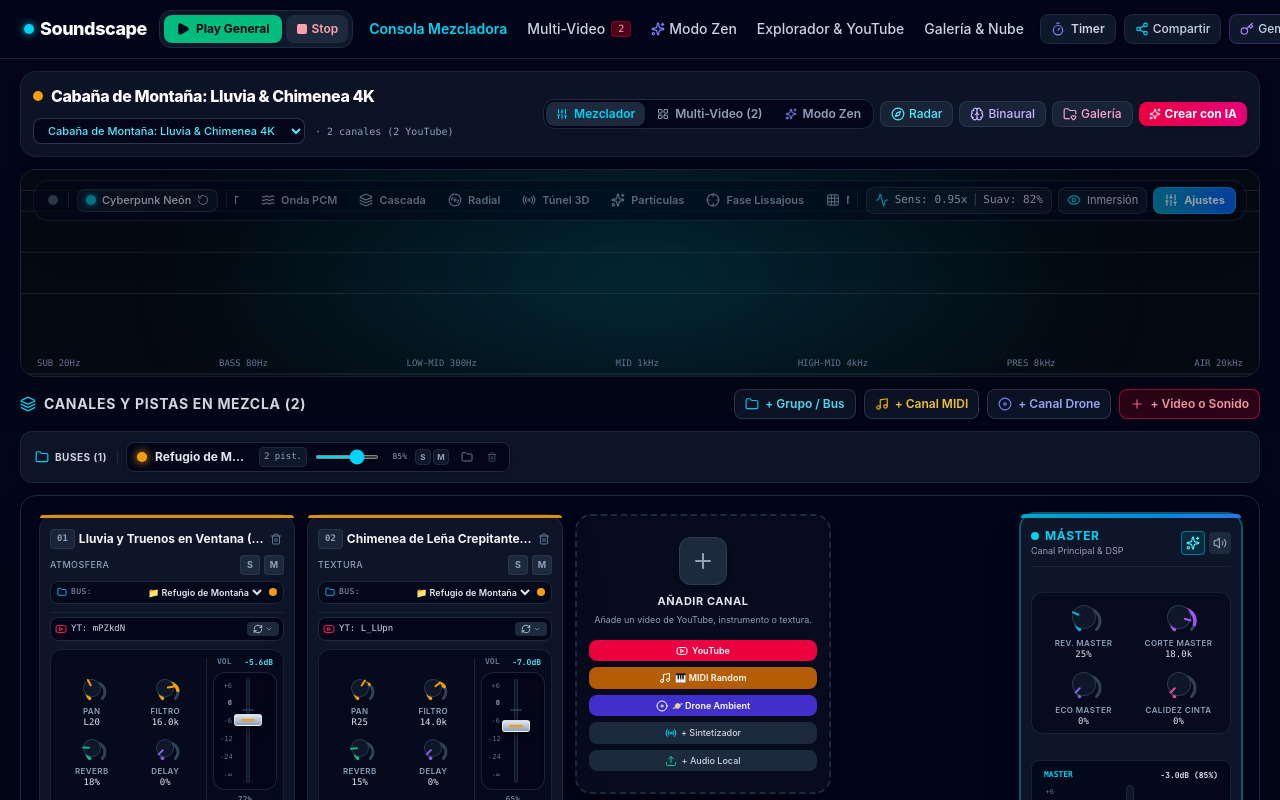
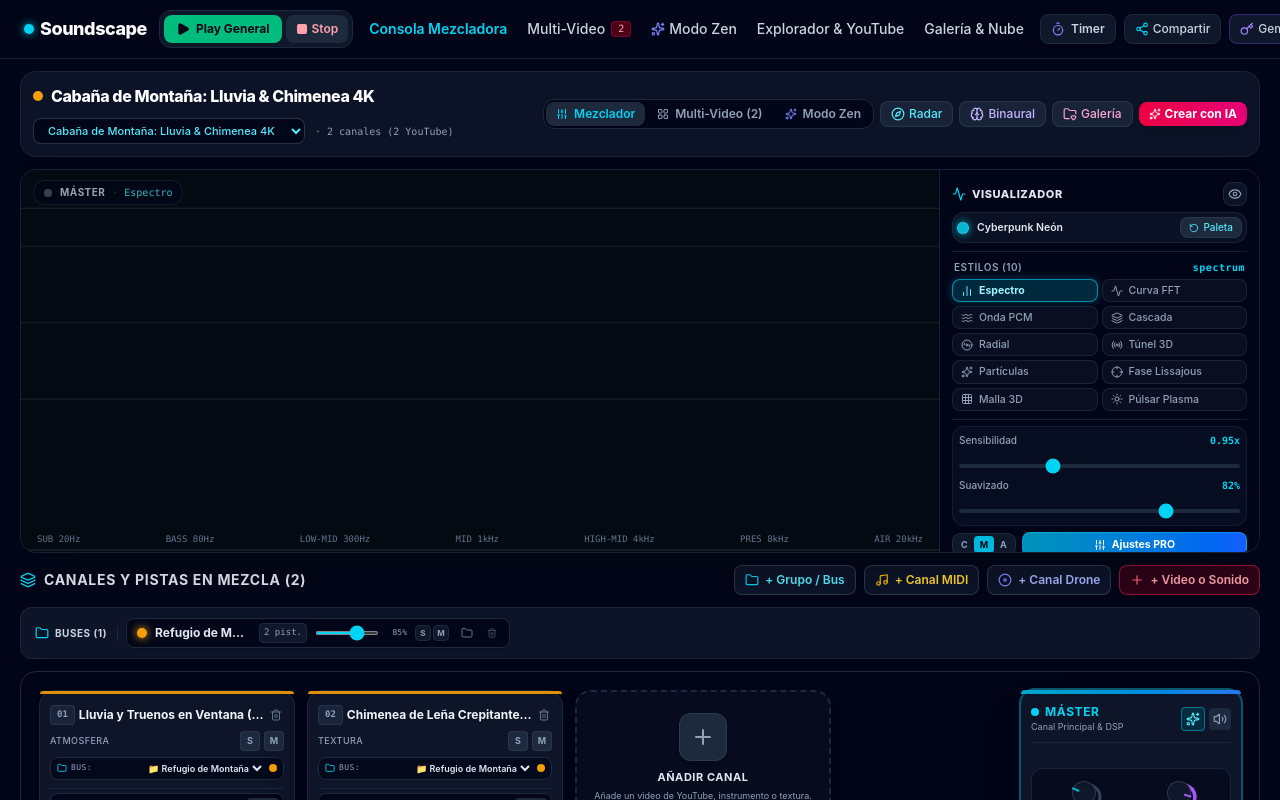
Before and after one commit to GomSamurai/soundscape-ai, a React (Vite) app: page / in a window 1280 px wide. Shown: the top 800 px of the page. Built offline with nearby package versions, Linux system fonts and the light colour scheme.

Commit message:
feat(visualizer): dock controls into dedicated lateral side panel with unobstructed canvas

```diff
--- a/src/components/MasterVisualizer.tsx
+++ b/src/components/MasterVisualizer.tsx
@@ -241,12 +241,12 @@ export const MasterVisualizer: React.FC<MasterVisualizerProps> = ({
     if (isZenMode) return 'absolute inset-0 w-full h-full';
     switch (settings.heightMode) {
       case 'compact':
-        return 'h-28 sm:h-32';
+        return 'h-72 sm:h-80';
       case 'tall':
-        return 'h-72 sm:h-96';
+        return 'h-96 sm:h-[480px]';
       case 'medium':
       default:
-        return 'h-44 sm:h-52';
+        return 'h-80 sm:h-96';
     }
   }, [settings.heightMode, isZenMode]);
 
@@ -261,6 +261,7 @@ export const MasterVisualizer: React.FC<MasterVisualizerProps> = ({
 
     const resize = () => {
       const rect = canvas.getBoundingClientRect();
+      if (rect.width === 0 || rect.height === 0) return;
       canvas.width = rect.width * dpr;
       canvas.height = rect.height * dpr;
       ctx.setTransform(1, 0, 0, 1, 0, 0);
@@ -269,6 +270,13 @@ export const MasterVisualizer: React.FC<MasterVisualizerProps> = ({
 
     resize();
     window.addEventListener('resize', resize);
+
+    const resizeObserver = new ResizeObserver(() => {
+      resize();
+    });
+    if (canvas.parentElement) {
+      resizeObserver.observe(canvas.parentElement);
+    }
 
     const BARS_COUNT = settings.barsCount;
     if (smoothBars.current.length !== BARS_COUNT) {
@@ -939,6 +947,7 @@ export const MasterVisualizer: React.FC<MasterVisualizerProps> = ({
 
     return () => {
       window.removeEventListener('resize', resize);
+      resizeObserver.disconnect();
       if (animationFrameId.current) {
         cancelAnimationFrame(animationFrameId.current);
       }
@@ -951,7 +960,7 @@ export const MasterVisualizer: React.FC<MasterVisualizerProps> = ({
       className={`relative w-full ${heightClass} ${
         isZenMode
           ? 'overflow-hidden bg-slate-950'
-          : 'rounded-2xl bg-slate-950/95 border border-slate-800/80 shadow-2xl backdrop-blur-xl flex flex-col justify-between overflow-hidden'
+          : 'rounded-2xl bg-slate-950/95 border border-slate-800/80 shadow-2xl backdrop-blur-xl flex flex-row items-stretch overflow-hidden'
       } select-none transition-all duration-300 group`}
     >
       {/* Dynamic Background Glow Ambient */}
@@ -962,201 +971,36 @@ export const MasterVisualizer: React.FC<MasterVisualizerProps> = ({
         }}
       />
 
-      {/* Floating HUD is only rendered when NOT in Zen Mode (ZenModeView renders its own dedicated HUD) */}
+      {/* Main Canvas Area (Left/Center: 100% Free & Unobstructed) */}
+      <div className="flex-1 min-w-0 relative h-full overflow-hidden flex flex-col justify-between">
         {!isZenMode && (
           <>
-          {/* Subtle exit immersion button when in Immersion Mode */}
-          {isImmersiveMode ? (
-            <button
-              onClick={() => setIsImmersiveMode(false)}
-              className="absolute top-2.5 right-2.5 z-20 px-2.5 py-1 rounded-xl bg-slate-950/70 hover:bg-slate-900 border border-slate-800/80 hover:border-cyan-500/50 text-slate-400 hover:text-cyan-300 text-[10px] font-semibold flex items-center gap-1.5 backdrop-blur-md shadow-lg transition-all cursor-pointer opacity-30 hover:opacity-100"
-              title="Salir del modo inmersión (volver a ver controles)"
-            >
-              <EyeOff className="w-3.5 h-3.5 text-cyan-400" />
-              <span>Ver Controles</span>
-            </button>
-          ) : (
-            /* Unified Master Visualizer Control Bar */
-            <div className="absolute top-2 left-2 right-2 sm:top-2.5 sm:left-3 sm:right-3 z-10 pointer-events-auto flex items-center justify-between gap-2 px-2.5 py-1.5 rounded-2xl bg-slate-950/85 border border-slate-800/90 backdrop-blur-xl shadow-2xl transition-all duration-300 opacity-60 hover:opacity-100 group-hover:opacity-100 focus-within:opacity-100 select-none">
-              {/* Left Section: Live Master Indicator & Palette Cycler */}
-              <div className="flex items-center gap-2 shrink-0">
-                <div className="flex items-center gap-1.5 pl-1 pr-0.5">
+            {/* Top-left subtle indicator badge */}
+            <div className="absolute top-2.5 left-3 z-10 pointer-events-none flex items-center gap-2 px-2.5 py-1 rounded-xl bg-slate-950/70 border border-slate-800/80 backdrop-blur-md opacity-75 group-hover:opacity-100 transition-opacity">
               <span
-                    className={`w-2.5 h-2.5 rounded-full transition-all ${
+                className={`w-2 h-2 rounded-full transition-all ${
                   isPlaying ? 'bg-emerald-400 shadow-[0_0_8px_#10B981]' : 'bg-slate-600'
                 }`}
               />
-                  <span className="text-[11px] font-bold tracking-wider uppercase text-slate-200 hidden xs:inline">
+              <span className="text-[10px] font-bold tracking-wider uppercase text-slate-300">
                 MÁSTER
               </span>
-                </div>
-
-                <div className="h-4 w-px bg-slate-800 shrink-0" />
-
-                {/* Quick Palette Cycler Button */}
-                <button
-                  onClick={handleCyclePalette}
-                  onContextMenu={(e) => {
-                    e.preventDefault();
-                    setActiveTab('colors');
-                    setIsSettingsOpen(true);
-                  }}
-                  title={`Paleta: ${activePalette.name} (Clic para cambiar paleta)`}
-                  className="flex items-center gap-1.5 px-2 py-0.5 rounded-lg bg-slate-900/80 hover:bg-slate-800 border border-slate-700/60 hover:border-cyan-500/50 cursor-pointer transition-all text-[11px] text-slate-200"
-                >
-                  <span
-                    className="w-2.5 h-2.5 rounded-full shadow-sm shrink-0"
-                    style={{
-                      backgroundColor: activePalette.primary,
-                      boxShadow: `0 0 6px ${activePalette.glow}`,
-                    }}
-                  />
-                  <span className="font-medium hidden sm:inline truncate max-w-[100px]">{activePalette.name}</span>
-                  <RotateCcw className="w-3 h-3 text-slate-400 hover:text-white" />
-                </button>
-              </div>
-
-              <div className="h-4 w-px bg-slate-800 shrink-0 hidden md:block" />
-
-              {/* Center Section: ALL 10 Visualizer Modes Segmented Ribbon */}
-              <div className="flex-1 min-w-0 flex items-center justify-start sm:justify-center gap-1 overflow-x-auto no-scrollbar px-1">
-                {VISUALIZER_MODES_CONFIG.map((item) => {
-                  const Icon = item.icon;
-                  const isActive = settings.mode === item.mode;
-                  return (
-                    <button
-                      key={item.mode}
-                      onClick={() => updateSettings({ mode: item.mode })}
-                      title={`${item.label}: ${item.desc}`}
-                      className={`px-2 py-1 text-[11px] font-semibold rounded-lg flex items-center gap-1.5 transition-all shrink-0 cursor-pointer ${
-                        isActive
-                          ? 'bg-cyan-500/25 text-cyan-200 border border-cyan-400/60 shadow-[0_0_10px_rgba(6,182,212,0.35)]'
-                          : 'text-slate-400 hover:text-slate-100 hover:bg-slate-900/70 border border-transparent'
-                      }`}
-                    >
-                      <Icon className={`w-3.5 h-3.5 ${isActive ? 'text-cyan-300' : 'text-slate-400'}`} />
-                      <span className="whitespace-nowrap">{item.label}</span>
-                    </button>
-                  );
-                })}
-              </div>
-
-              <div className="h-4 w-px bg-slate-800 shrink-0 hidden md:block" />
-
-              {/* Right Section: Integrated Actions (DSP Dynamics, Immersion, Pro Studio) */}
-              <div className="flex items-center gap-1.5 shrink-0">
-                {/* Dynamics Quick Adjust Popover Trigger */}
-                <div className="relative">
-                  <button
-                    onClick={() => setIsDynamicsOpen((v) => !v)}
-                    title="Ajustar Sensibilidad y Suavizado temporal"
-                    className={`px-2 py-1 text-[11px] font-medium rounded-lg border transition-all cursor-pointer flex items-center gap-1.5 ${
-                      isDynamicsOpen
-                        ? 'bg-cyan-950 text-cyan-300 border-cyan-500/50 shadow-sm'
-                        : 'bg-slate-900/80 border-slate-700/60 hover:border-slate-600 text-slate-300 hover:text-white'
-                    }`}
-                  >
-                    <Activity className="w-3.5 h-3.5 text-cyan-400" />
-                    <span className="hidden xl:inline font-mono">Sens: {settings.gain.toFixed(2)}x</span>
-                    <span className="hidden xl:inline text-slate-600">|</span>
-                    <span className="hidden xl:inline font-mono">Suav: {Math.round((settings.smoothing ?? 0.82) * 100)}%</span>
-                    <span className="xl:hidden">DSP</span>
-                  </button>
-
-                  {/* Floating Dynamics Slider Popover */}
-                  {isDynamicsOpen && (
-                    <div className="absolute right-0 top-full mt-2 w-64 p-3.5 rounded-2xl bg-slate-950/95 border border-cyan-500/40 shadow-2xl backdrop-blur-2xl z-30 space-y-3 animate-fade-in">
-                      <div className="flex items-center justify-between text-xs font-bold text-slate-200 border-b border-slate-800 pb-1.5">
-                        <span className="flex items-center gap-1.5">
-                          <Activity className="w-3.5 h-3.5 text-cyan-400" />
-                          <span>Dinámica del Visualizador</span>
-                        </span>
-                        <button
-                          onClick={() => setIsDynamicsOpen(false)}
-                          className="text-slate-400 hover:text-white cursor-pointer"
-                        >
-                          <X className="w-3.5 h-3.5" />
-                        </button>
-                      </div>
-
-                      <div className="space-y-1">
-                        <div className="flex justify-between text-[11px] text-slate-300">
-                          <span>Sensibilidad (Ganancia)</span>
-                          <span className="font-mono text-cyan-400 font-bold">{settings.gain.toFixed(2)}x</span>
-                        </div>
-                        <input
-                          type="range"
-                          min="0.2"
-                          max="2.5"
-                          step="0.05"
-                          value={settings.gain}
-                          onChange={(e) => updateSettings({ gain: parseFloat(e.target.value) })}
-                          className="w-full accent-cyan-400 h-1.5 bg-slate-800 rounded-lg cursor-pointer"
-                        />
-                      </div>
-
-                      <div className="space-y-1">
-                        <div className="flex justify-between text-[11px] text-slate-300">
-                          <span>Suavizado Anti-Tembleque</span>
-                          <span className="font-mono text-cyan-400 font-bold">
-                            {Math.round((settings.smoothing ?? 0.82) * 100)}%
-                          </span>
-                        </div>
-                        <input
-                          type="range"
-                          min="0.4"
-                          max="0.96"
-                          step="0.02"
-                          value={settings.smoothing ?? 0.82}
-                          onChange={(e) => updateSettings({ smoothing: parseFloat(e.target.value) })}
-                          className="w-full accent-cyan-400 h-1.5 bg-slate-800 rounded-lg cursor-pointer"
-                        />
-                      </div>
-
-                      {/* Screen Height Selection */}
-                      <div className="pt-2 border-t border-slate-800 space-y-1">
-                        <span className="text-[10px] text-slate-400 font-medium">Tamaño de pantalla</span>
-                        <div className="grid grid-cols-3 gap-1">
-                          {(['compact', 'medium', 'tall'] as VisualizerHeight[]).map((h) => (
-                            <button
-                              key={h}
-                              onClick={() => updateSettings({ heightMode: h })}
-                              className={`py-1 text-[10px] font-semibold rounded-lg capitalize transition-all cursor-pointer ${
-                                settings.heightMode === h
-                                  ? 'bg-cyan-500/25 text-cyan-300 border border-cyan-400/50'
-                                  : 'bg-slate-900 text-slate-400 hover:text-white border border-slate-800'
-                              }`}
-                            >
-                              {h === 'compact' ? 'Compacto' : h === 'medium' ? 'Medio' : 'Alto'}
-                            </button>
-                          ))}
-                        </div>
-                      </div>
-                    </div>
-                  )}
-                </div>
-
-                {/* Immersion Mode Button */}
-                <button
-                  onClick={() => setIsImmersiveMode(true)}
-                  title="Modo Inmersión Total (ocultar controles y maximizar visión)"
-                  className="p-1 sm:px-2 sm:py-1 rounded-lg bg-slate-900/80 border border-slate-700/60 hover:border-cyan-500/50 text-slate-300 hover:text-cyan-300 cursor-pointer transition-all flex items-center gap-1.5 text-[11px]"
-                >
-                  <Eye className="w-3.5 h-3.5 text-cyan-400" />
-                  <span className="hidden sm:inline">Inmersión</span>
-                </button>
-
-                {/* Full Config Modal Button */}
-                <button
-                  onClick={() => setIsSettingsOpen(true)}
-                  title="Abrir Estudio de Visualización PRO (Paletas, Balística, Presets)"
-                  className="px-2.5 py-1 text-[11px] font-bold rounded-lg bg-gradient-to-r from-cyan-600 to-blue-600 hover:from-cyan-500 hover:to-blue-500 text-white shadow-md border border-cyan-400/40 flex items-center gap-1.5 cursor-pointer transition-all active:scale-95"
-                >
-                  <Sliders className="w-3.5 h-3.5" />
-                  <span className="hidden sm:inline">Ajustes</span>
-                </button>
-              </div>
-            </div>
+              <span className="text-slate-600 text-[10px]">·</span>
+              <span className="text-[10px] font-mono text-cyan-300">
+                {VISUALIZER_MODES_CONFIG.find((m) => m.mode === settings.mode)?.label || settings.mode}
+              </span>
+            </div>
+
+            {/* If lateral panel is collapsed, show quick toggle button */}
+            {isImmersiveMode && (
+              <button
+                onClick={() => setIsImmersiveMode(false)}
+                title="Mostrar panel lateral de opciones del visualizador"
+                className="absolute top-2.5 right-3 z-20 px-2.5 py-1 rounded-xl bg-slate-950/80 hover:bg-slate-900 border border-slate-800 hover:border-cyan-500/60 text-slate-300 hover:text-cyan-300 text-[11px] font-semibold flex items-center gap-1.5 backdrop-blur-md shadow-xl transition-all cursor-pointer animate-fade-in"
+              >
+                <Sliders className="w-3.5 h-3.5 text-cyan-400" />
+                <span>Opciones</span>
+              </button>
             )}
           </>
         )}
@@ -1181,6 +1025,167 @@ export const MasterVisualizer: React.FC<MasterVisualizerProps> = ({
               <span>AIR 20kHz</span>
             </div>
           )}
+      </div>
+
+      {/* Lateral Side Control Dock (Right Column: No Overlap, No Horizontal Scroll) */}
+      {!isZenMode && !isImmersiveMode && (
+        <aside className="w-72 sm:w-80 shrink-0 h-full border-l border-slate-800/80 bg-slate-950/95 backdrop-blur-xl flex flex-col p-2.5 sm:p-3 z-10 overflow-y-auto custom-scroll select-none space-y-2">
+          {/* Top: Header, Active Palette, Collapse */}
+          <div className="space-y-1.5 pb-2 border-b border-slate-800/80 shrink-0">
+            <div className="flex items-center justify-between">
+              <span className="text-[11px] font-extrabold tracking-wider text-slate-200 uppercase flex items-center gap-1.5">
+                <Activity className="w-3.5 h-3.5 text-cyan-400" />
+                Visualizador
+              </span>
+
+              <button
+                onClick={() => setIsImmersiveMode(true)}
+                title="Colapsar panel (Modo inmersión total)"
+                className="p-1 rounded-lg bg-slate-900/80 hover:bg-slate-800 text-slate-400 hover:text-cyan-300 border border-slate-800 hover:border-slate-700 transition-colors cursor-pointer"
+              >
+                <Eye className="w-3.5 h-3.5" />
+              </button>
+            </div>
+
+            {/* Quick Palette Selector Bar */}
+            <div className="flex items-center justify-between gap-1.5 p-1 rounded-xl bg-slate-900/70 border border-slate-800/80">
+              <div className="flex items-center gap-2 min-w-0">
+                <span
+                  className="w-3 h-3 rounded-full shadow-sm shrink-0 border border-white/20"
+                  style={{
+                    backgroundColor: activePalette.primary,
+                    boxShadow: `0 0 8px ${activePalette.glow}`,
+                  }}
+                />
+                <span className="text-[10.5px] font-semibold text-slate-200 truncate">
+                  {activePalette.name}
+                </span>
+              </div>
+
+              <button
+                onClick={handleCyclePalette}
+                onContextMenu={(e) => {
+                  e.preventDefault();
+                  setActiveTab('colors');
+                  setIsSettingsOpen(true);
+                }}
+                title="Cambiar paleta cromática (Clic para rotar, Clic derecho para ver todas)"
+                className="px-2 py-0.5 text-[10px] font-medium rounded-lg bg-slate-800 hover:bg-slate-700 text-cyan-300 hover:text-cyan-200 border border-slate-700/60 transition-colors flex items-center gap-1 cursor-pointer shrink-0"
+              >
+                <RotateCcw className="w-2.5 h-2.5" />
+                <span>Paleta</span>
+              </button>
+            </div>
+          </div>
+
+          {/* Middle: All 10 Visualizer Styles in a Clean 2-Column Grid */}
+          <div className="space-y-1 shrink-0">
+            <div className="flex items-center justify-between text-[10px] text-slate-400 font-semibold tracking-wider uppercase px-0.5">
+              <span>Estilos ({VISUALIZER_MODES_CONFIG.length})</span>
+              <span className="text-cyan-400 font-mono font-bold lowercase">
+                {settings.mode}
+              </span>
+            </div>
+
+            <div className="grid grid-cols-2 gap-1">
+              {VISUALIZER_MODES_CONFIG.map((item) => {
+                const Icon = item.icon;
+                const isActive = settings.mode === item.mode;
+                return (
+                  <button
+                    key={item.mode}
+                    onClick={() => updateSettings({ mode: item.mode })}
+                    title={`${item.label}: ${item.desc}`}
+                    className={`px-2 py-1 rounded-lg text-left transition-all cursor-pointer flex items-center gap-1.5 ${
+                      isActive
+                        ? 'bg-cyan-500/20 text-cyan-200 border border-cyan-400/60 shadow-[0_0_10px_rgba(6,182,212,0.3)] font-bold'
+                        : 'bg-slate-900/60 text-slate-400 hover:text-slate-100 hover:bg-slate-900 border border-slate-800/80 font-medium'
+                    }`}
+                  >
+                    <Icon
+                      className={`w-3 h-3 shrink-0 ${
+                        isActive ? 'text-cyan-300' : 'text-slate-400'
+                      }`}
+                    />
+                    <span className="text-[10.5px] truncate leading-tight">{item.label}</span>
+                  </button>
+                );
+              })}
+            </div>
+          </div>
+
+          {/* Bottom Controls: DSP Dynamics + Height + Ajustes PRO */}
+          <div className="space-y-1.5 pt-1.5 border-t border-slate-800/80 shrink-0">
+            {/* Quick Sensitivity & Anti-Jitter Sliders */}
+            <div className="space-y-1 bg-slate-900/50 p-1.5 rounded-xl border border-slate-800/60">
+              <div className="space-y-0.5">
+                <div className="flex items-center justify-between text-[10px]">
+                  <span className="text-slate-400 font-medium">Sensibilidad</span>
+                  <span className="font-mono text-cyan-400 font-bold">
+                    {settings.gain.toFixed(2)}x
+                  </span>
+                </div>
+                <input
+                  type="range"
+                  min="0.2"
+                  max="2.5"
+                  step="0.05"
+                  value={settings.gain}
+                  onChange={(e) => updateSettings({ gain: parseFloat(e.target.value) })}
+                  className="w-full h-1 bg-slate-800 rounded-lg appearance-none cursor-pointer accent-cyan-400"
+                />
+              </div>
+
+              <div className="space-y-0.5">
+                <div className="flex items-center justify-between text-[10px]">
+                  <span className="text-slate-400 font-medium">Suavizado</span>
+                  <span className="font-mono text-cyan-400 font-bold">
+                    {Math.round((settings.smoothing ?? 0.82) * 100)}%
+                  </span>
+                </div>
+                <input
+                  type="range"
+                  min="0.4"
+                  max="0.96"
+                  step="0.02"
+                  value={settings.smoothing ?? 0.82}
+                  onChange={(e) => updateSettings({ smoothing: parseFloat(e.target.value) })}
+                  className="w-full h-1 bg-slate-800 rounded-lg appearance-none cursor-pointer accent-cyan-400"
+                />
+              </div>
+            </div>
+
+            {/* Height Selector & Full Settings PRO Button */}
+            <div className="flex items-center gap-1.5">
+              <div className="flex bg-slate-900 p-0.5 rounded-lg border border-slate-800 shrink-0">
+                {(['compact', 'medium', 'tall'] as VisualizerHeight[]).map((h) => (
+                  <button
+                    key={h}
+                    onClick={() => updateSettings({ heightMode: h })}
+                    title={`Altura ${h === 'compact' ? 'Compacta' : h === 'medium' ? 'Media' : 'Alta'}`}
+                    className={`px-1.5 py-0.5 text-[9px] font-bold rounded capitalize transition-all cursor-pointer ${
+                      settings.heightMode === h
+                        ? 'bg-cyan-500 text-slate-950 shadow-sm'
+                        : 'text-slate-400 hover:text-white'
+                    }`}
+                  >
+                    {h === 'compact' ? 'C' : h === 'medium' ? 'M' : 'A'}
+                  </button>
+                ))}
+              </div>
+
+              <button
+                onClick={() => setIsSettingsOpen(true)}
+                title="Abrir Estudio de Visualización PRO (Paletas, Presets, Balística)"
+                className="flex-1 py-1 px-2 rounded-lg bg-gradient-to-r from-cyan-600 to-blue-600 hover:from-cyan-500 hover:to-blue-500 text-white text-[10.5px] font-bold shadow-md border border-cyan-400/40 flex items-center justify-center gap-1.5 cursor-pointer transition-all active:scale-95"
+              >
+                <Sliders className="w-3 h-3" />
+                <span>Ajustes PRO</span>
+              </button>
+            </div>
+          </div>
+        </aside>
+      )}
 
       {/* ======================================================== */}
       {/* ADVANCED VISUALIZER CONFIGURATION MODAL / DRAWER (PORTAL) */}
@@ -1236,7 +1241,7 @@ export const MasterVisualizer: React.FC<MasterVisualizerProps> = ({
                 }`}
               >
                 <BarChart2 className="w-3.5 h-3.5" />
-                Estilos ({visualizerModesList.length})
+                Estilos ({VISUALIZER_MODES_CONFIG.length})
               </button>
 
               <button
@@ -1291,7 +1296,7 @@ export const MasterVisualizer: React.FC<MasterVisualizerProps> = ({
                   </div>
 
                   <div className="grid grid-cols-1 sm:grid-cols-2 gap-2.5">
-                    {visualizerModesList.map((item) => {
+                    {VISUALIZER_MODES_CONFIG.map((item) => {
                       const Icon = item.icon;
                       const isSelected = settings.mode === item.mode;
                       return (
```
Lines whose indentation alone changed are shown as unchanged.
